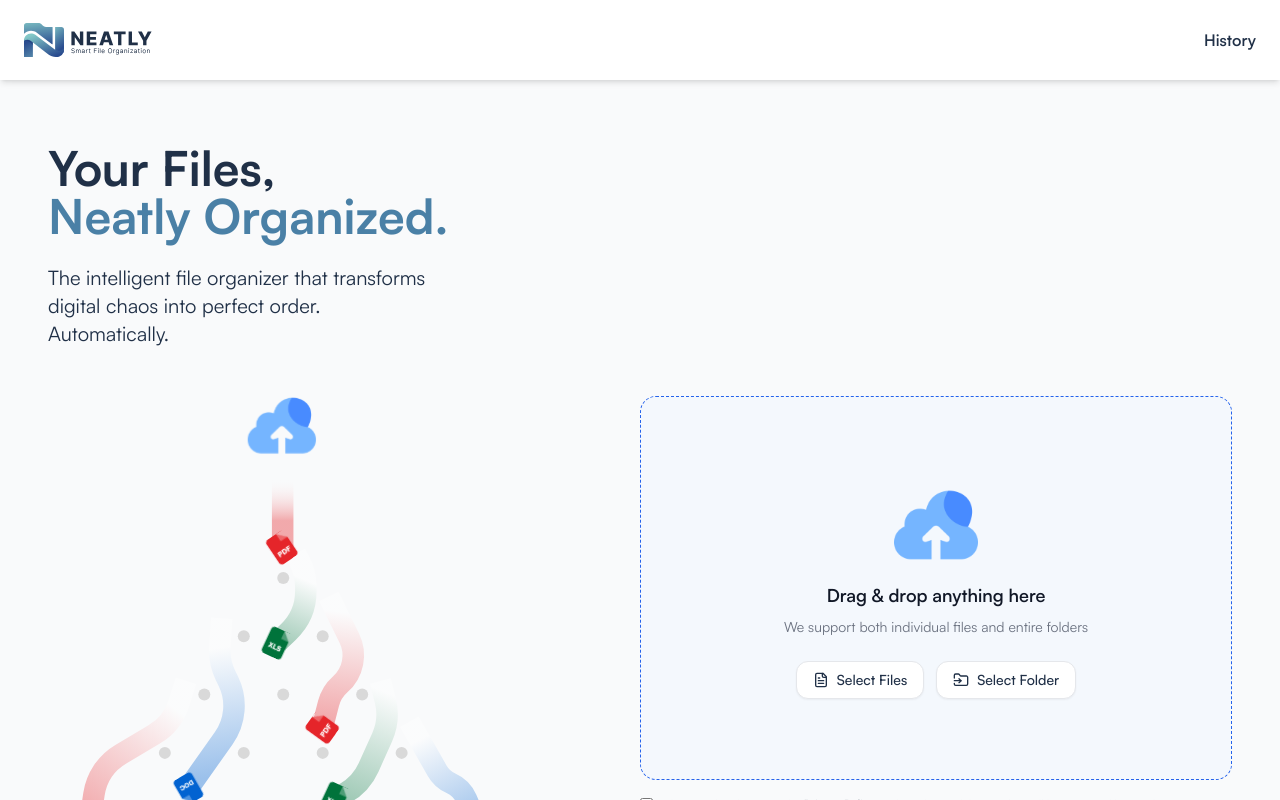
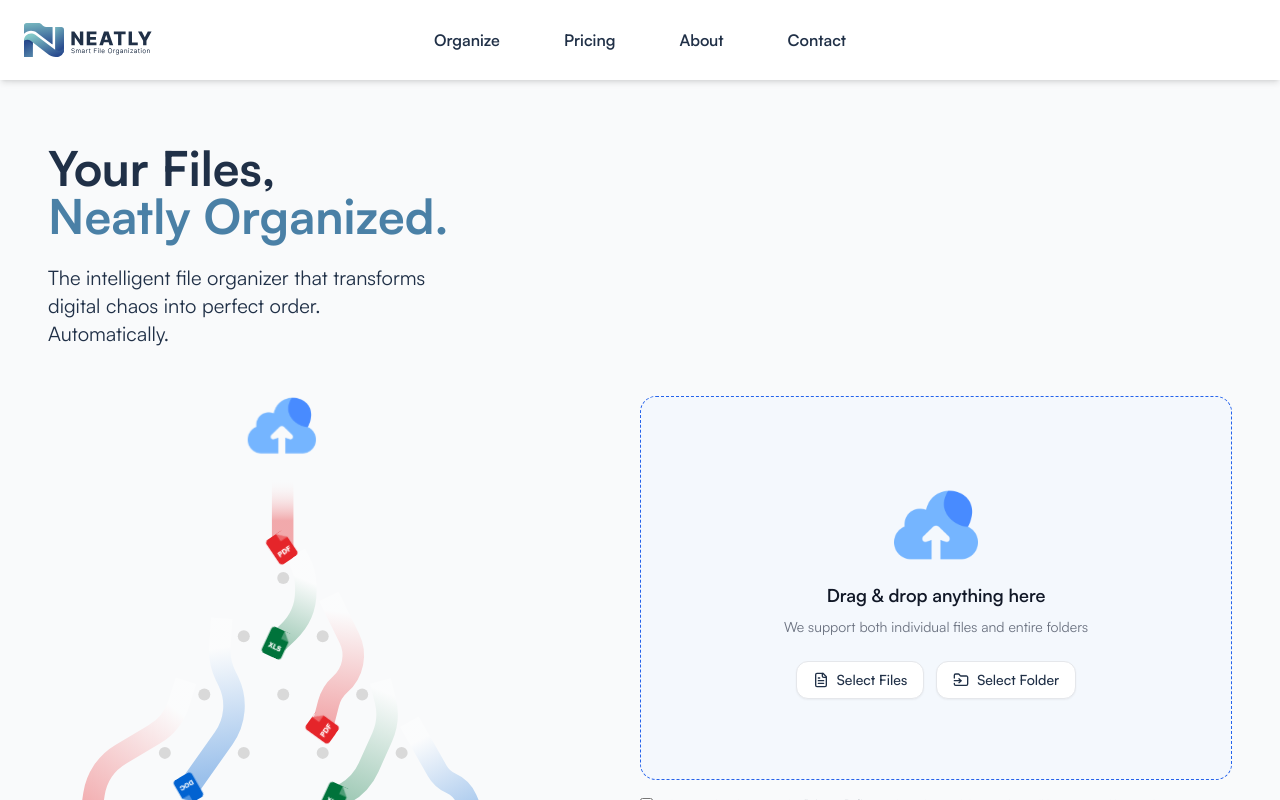
Before and after one commit to LaurensN98/file-organizing, a Next.js app in the folder frontend/: page / in a window 1280 px wide. Shown: the top 800 px of the page. Built offline with nearby package versions, Linux system fonts and the light colour scheme.

Commit message:
feat: navbar links placement

```diff
--- a/frontend/src/components/Navbar.tsx
+++ b/frontend/src/components/Navbar.tsx
@@ -2,9 +2,17 @@ import Image from "next/image";
 import Link from "next/link";
 
 export default function Navbar() {
+  const links = [
+    // { name: "History", href: "/history" },
+    { name: "Organize", href: "/" },
+    { name: "Pricing", href: "/#pricing" },
+    { name: "About", href: "/#about" },
+    { name: "Contact", href: "/#contact" },
+  ];
+
   return (
-    <div className="w-full h-20 sticky top-0 left-0 z-50 bg-white shadow-md flex justify-between items-center px-6 text-black">
-      <Link href="/">
+    <div className="w-full h-20 sticky top-0 left-0 z-50 bg-white shadow-md flex items-center px-6 text-black">
+      <Link href="/" className="absolute">
         <div className="w-32">
           <Image
             src="/svgs/logo.svg"
@@ -20,11 +28,15 @@ export default function Navbar() {
         </div>
       </Link>
 
-      <Link href="/history">
-        <div className="font-semibold text-[#203047] hover:text-blue-500">
-          History
-        </div>
-      </Link>
+      <div className="flex items-center gap-16 w-full justify-center">
+        {links.map((link) => (
+          <Link key={link.name} href={link.href}>
+            <div className="font-semibold text-[#203047] hover:text-[#4A80A6]">
+              {link.name}
+            </div>
+          </Link>
+        ))}
+      </div>
     </div>
   );
 }
```
